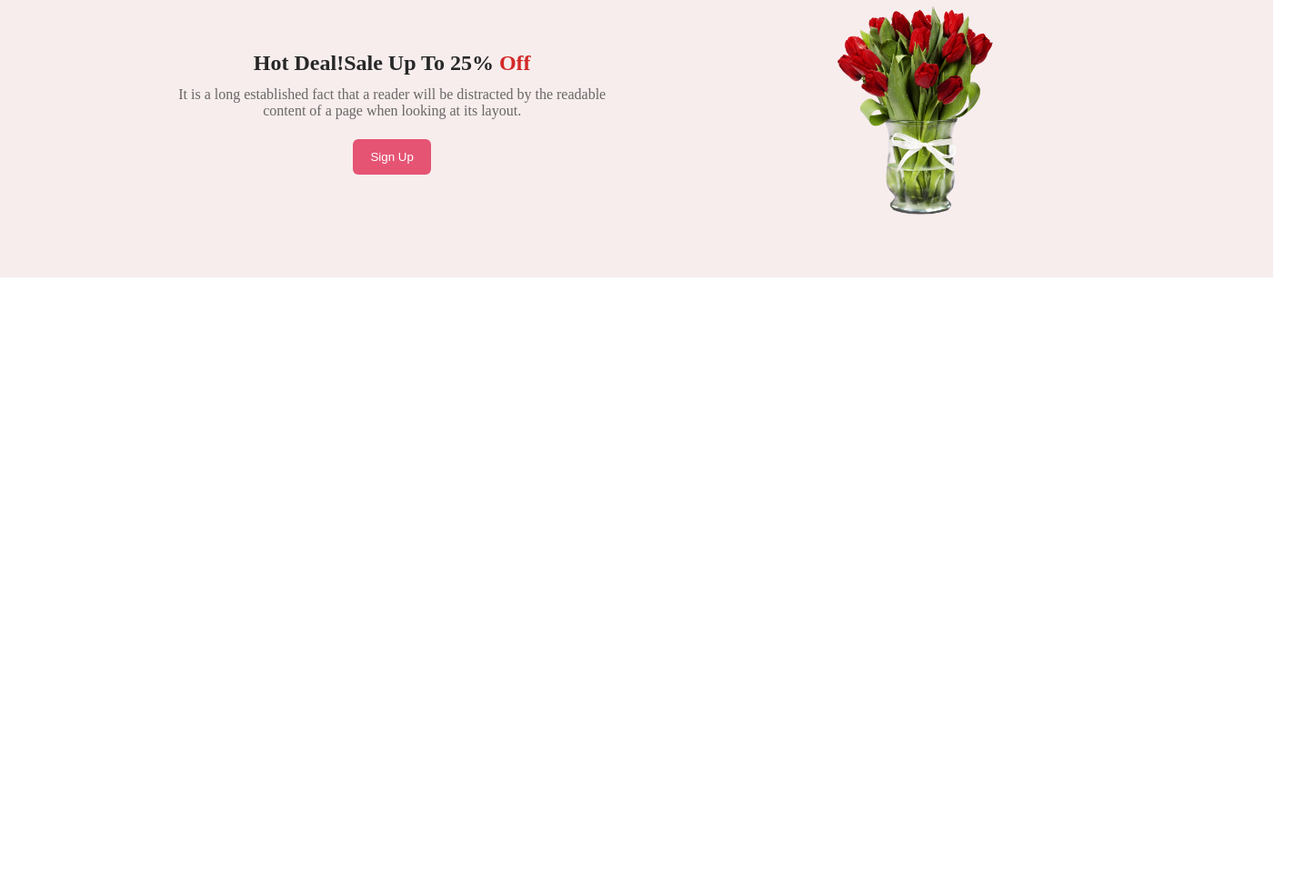
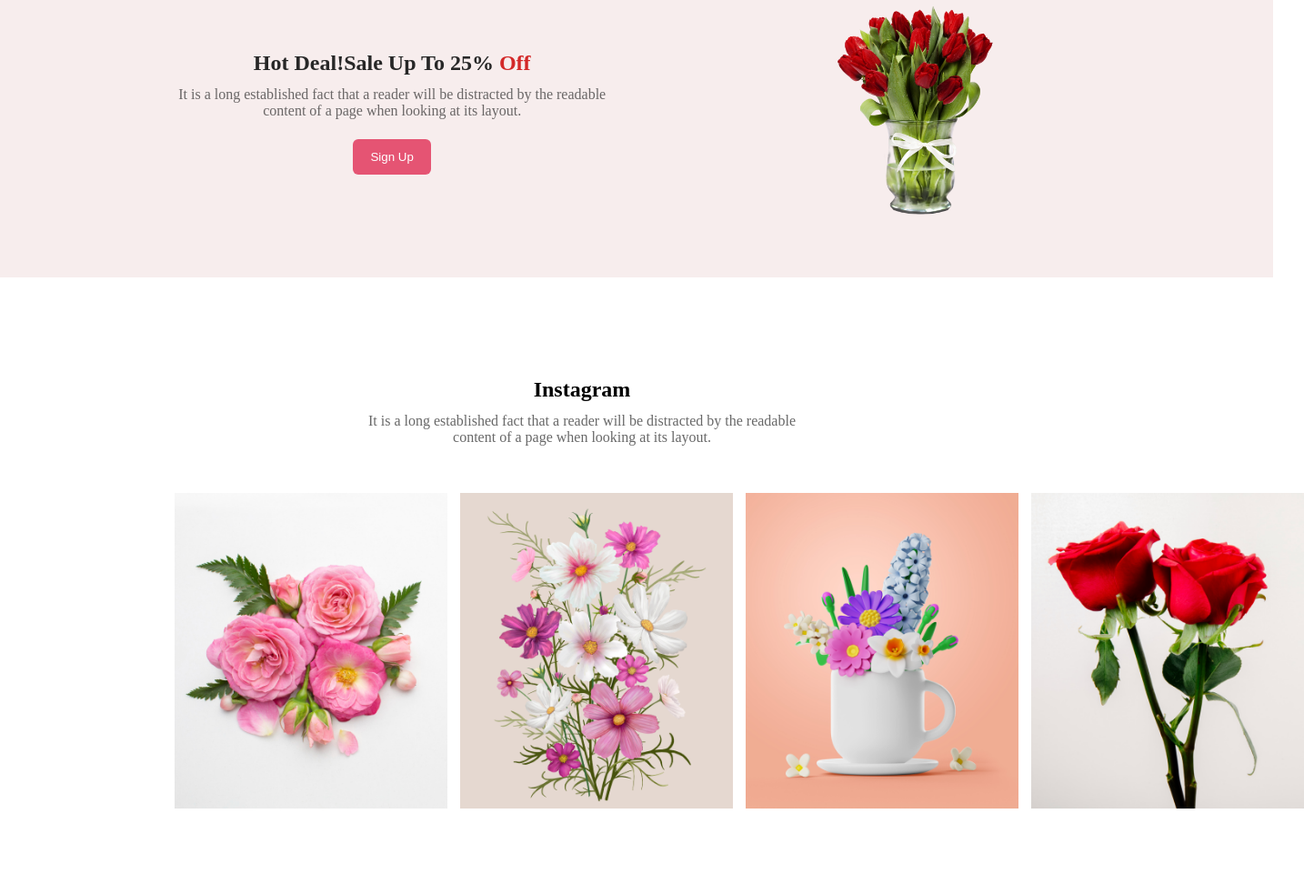
Before and after one commit to SafayetAhme/new-assignment, a plain HTML site: page index.html in a window 1280 px wide. Shown: the part 1615-2598 px from the top of the page at 91% size, 1434 px wide, since content can reach past the window. Before the commit the page ends 2030 px from the top, so only its background shows below. Drawn offline with Linux system fonts and the light colour scheme.

Commit message:
Instagram-section

```diff
--- a/index.html
+++ b/index.html
@@ -76,5 +76,33 @@
         </div>
     </div>
 </section>
+
+<!------Instagram section------>
+<section class="Instagram-section">
+    <div class="cal-1">
+        <h2>Instagram</h2>
+        <p>It is a long established fact that a reader will be distracted by the readable
+        <br> content of a page when looking at its layout.</p>
+    </div>
+    <div class="img-4">
+        <div class="img-1">
+            <img src="img/Flower 01.png" alt="">
+        </div>
+        <div class="img-1">
+            <img src="img/Rectangle 4.png" alt="">
+        </div>
+        <div class="img-1">
+            <img src="img/Rectangle 5.png" alt="">
+        </div>
+        <div class="img-1">
+            <img src="img/Rectangle 6.png" alt="">
+        </div>
+    </div>
+</section>
+
+
+
+
+
 </body>
 </html>
--- a/style.css
+++ b/style.css
@@ -157,3 +157,24 @@
     border-radius: 6px;
     color: white;
 }
+.cal-1 {
+    text-align: center;
+}
+.cal-1 h2{
+    padding-bottom: 12px;
+}
+.cal-1 p{
+    color: #686868;
+}
+.img-1 img {
+    width: 300px;
+    padding-top: 52px;
+}
+.img-4 {
+    display: flex;
+    justify-content: space-around;
+    width: 70%;
+    margin: auto;
+    gap: 14px;
+    padding-bottom: 90px;
+}
```
Also changed, not shown: img/Flower 01.png (added), img/Rectangle 4.png (added), img/Rectangle 5.png (added), img/Rectangle 6.png (added).
